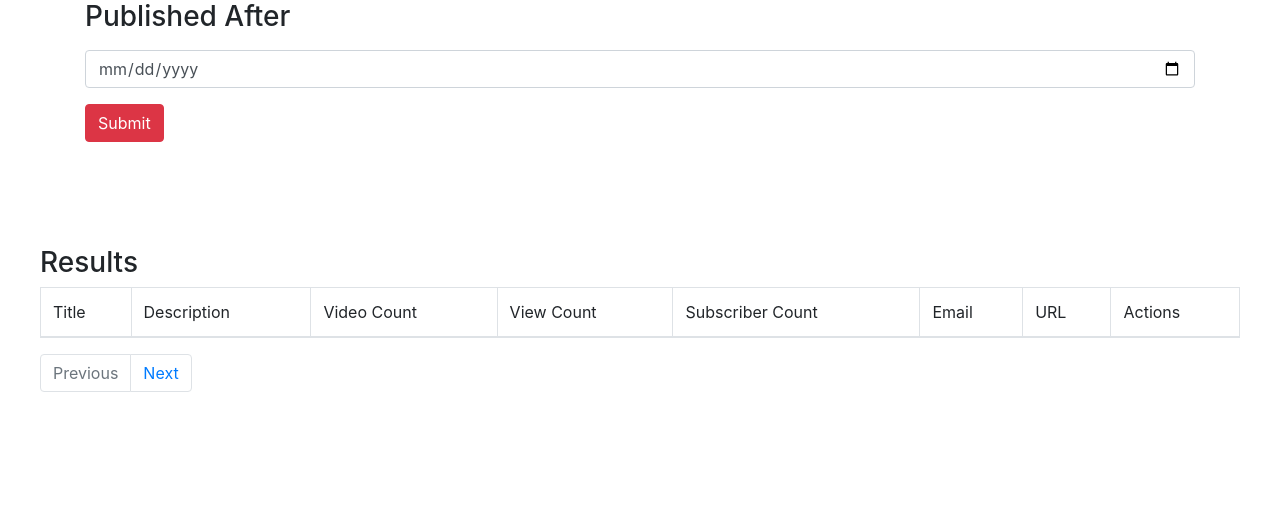
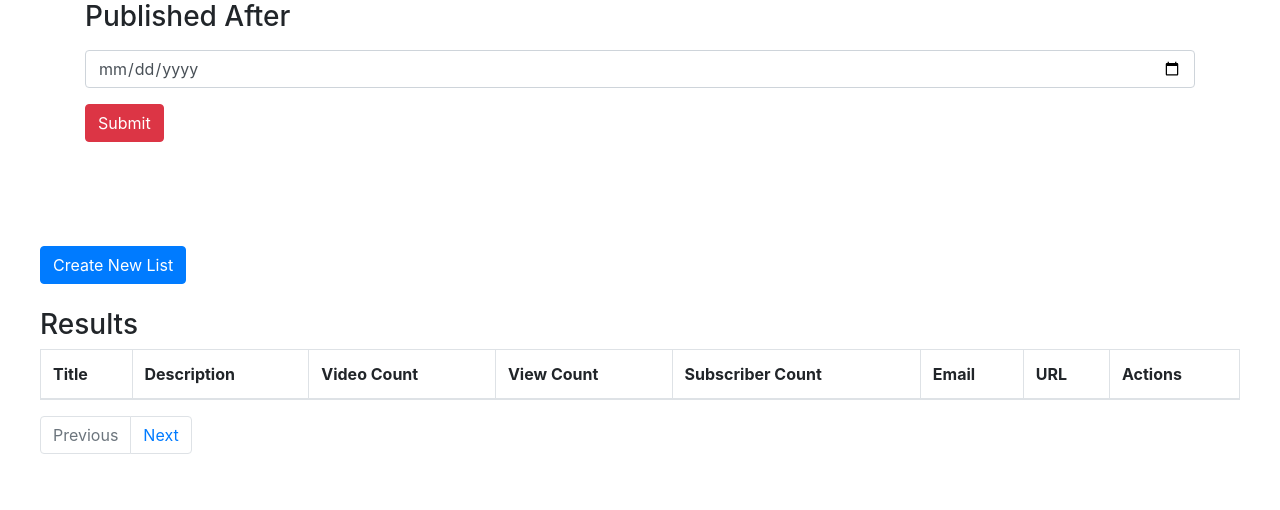
Before and after one commit to anjiewang/youtube-influencer-search, a Flask app: page / in a window 1280 px wide. Shown: the part 598-1108 px from the top of the page. Before the commit the page ends 990 px from the top, so only its background shows below. Run offline with Flask 2, Linux system fonts and the light colour scheme; lists and menus that the app fills with data are empty; some libraries are stand-ins or nearby versions.

Commit message:
added signup form and created db

```diff
--- a/server.py
+++ b/server.py
@@ -1,12 +1,17 @@
-from flask import Flask, render_template, request, jsonify
+from flask import Flask, render_template, request, jsonify, redirect
 import requests
 import json
 from youtube import YoutubeVideoData
 from datetime import date
 import sys
+import crud
+from model import connect_to_db
+from werkzeug.security import generate_password_hash
 
 
 app = Flask(__name__)
+
+# app.config['SECRET_KEY'] = 'secret-key-goes-here'
 
 API_KEY = "AIzaSyB7gBd3yJ6to16PESYfMIcgbf4eP2l60OI"
 
@@ -56,6 +61,43 @@ def youtube_video_search():
 
     return jsonify({"channels":channel_data})
 
+@app.route('/api/add_list', methods=["POST"])
+def create_new_list():
+
+    list_title = request.form.get("list_title")
+    user_id = request.form.get("user_id") #TODO: change this to email!
+
+    new_list = crud.create_list(user_id, list_title)
+
+    return new_list
+
+@app.route('/login')
+def login():
+    return render_template('login.html')
+
+@app.route('/show_signup')
+def show_signup():
+    return render_template('signup.html')
+
+@app.route('/signup', methods=['POST'])
+def signup():
+
+    email = request.form.get('email')
+    password = request.form.get('password')
+
+    user = crud.get_user_by_email(email)
+
+    if user:
+        return render_template('login.html')
+
+    crud.create_user(email, generate_password_hash(password, method='sha256'))
+
+    return render_template('profile.html')
+
+@app.route('/profile')
+def profile():
+    return render_template('profile.html')
 
 if __name__ == "__main__":
+    connect_to_db(app)
     app.run(debug=True, host='0.0.0.0')
--- a/static/channels.js
+++ b/static/channels.js
@@ -73,3 +73,40 @@ $('#next-page').on('click', (evt) => {
     }
 });
 });
+
+$('#save_list').on('click', (evt) => {
+  evt.preventDefault();
+
+  $.ajax({
+    url: '/api/search',
+    type: 'POST', //make this a POST request
+    data: {
+      keywords: $('#keywords').val(),
+      order: $('#order').val(),
+      max_results: $('#max-results').val(),
+      published_before: $('#published-before').val(),
+      published_after: $('#published-after').val(),
+      min_subscriber_count: $('#min-subscribers').val(),
+      max_subscriber_count: $('#max-subscribers').val()
+      //can include another parameter here for the results page
+    },
+    success: function(response) {
+      let trHTML = '';
+      $.each(response, function (i, item) {
+        for (channel of item) {
+          trHTML += `<tr><td> ${channel.title} </td>
+          <td> ${channel.description} </td>
+          <td> ${channel.video_count} </td>
+          <td> ${channel.view_count} </td>
+          <td> ${channel.subscriber_count} </td>
+          <td> ${(channel.email).join("\n")} </td>
+          <td> <a target='_blank' href=${channel.url}>Link</a></td>
+          <td> <button type="button" class="btn btn-primary btn-sm btn-success" id="button-add">Add</button><br>
+
+          </tr>`;
+        }
+      });
+      $('#results-table').append(trHTML);
+  }
+});
+});
--- a/static/styles.css
+++ b/static/styles.css
@@ -15,7 +15,3 @@
     margin : 20px;
     padding : 20px;
 }
-
-#description {
-    width: 15%;
-}
--- a/templates/main.html
+++ b/templates/main.html
@@ -1,3 +1,4 @@
+
 <!DOCTYPE html>
 <html lang="en">
 <head>
@@ -11,13 +12,15 @@
     src="http://code.jquery.com/jquery-3.5.1.js"
     integrity="sha256-QWo7LDvxbWT2tbbQ97B53yJnYU3WhH/C8ycbRAkjPDc="
     crossorigin="anonymous"></script>
-    <scrip src="https://stackpath.bootstrapcdn.com/bootstrap/4.5.2/js/bootstrap.min.js" crossorigin></script>
+    <script src="https://cdnjs.cloudflare.com/ajax/libs/popper.js/1.12.9/umd/popper.min.js" crossorigin></script>
+    <script src="https://stackpath.bootstrapcdn.com/bootstrap/4.5.2/js/bootstrap.min.js" crossorigin></script>
     <link rel="stylesheet" href="https://stackpath.bootstrapcdn.com/bootstrap/4.5.2/css/bootstrap.min.css"/>
     <link rel="stylesheet" href="/static/styles.css"/>
     <link rel="stylesheet" href="https://cdnjs.cloudflare.com/ajax/libs/font-awesome/4.7.0/css/font-awesome.min.css">
 
 </head>
 <body>
+    {% block content %}
 <div class="container">
     <br>
     <h1>Youtube Influencer Search</h1>
@@ -62,20 +65,48 @@
 <br>
 <br>
 <div id="results-table-div">
+    <button type="button" class="btn btn-primary" data-toggle="modal" data-target="#exampleModal" data-whatever="@mdo">Create New List</button>
 
+
+    <div class="modal fade" id="exampleModal" tabindex="-1" role="dialog" aria-labelledby="exampleModalLabel" aria-hidden="true">
+      <div class="modal-dialog" role="document">
+        <div class="modal-content">
+          <div class="modal-header">
+            <h5 class="modal-title" id="new-list-title">Create a New List</h5>
+            <button type="button" class="close" data-dismiss="modal" aria-label="Close">
+              <span aria-hidden="true">&times;</span>
+            </button>
+          </div>
+          <div class="modal-body">
+            <form>
+              <div class="form-group">
+                <label for="recipient-name" class="col-form-label" id="list_title">Title</label>
+                <input type="text" class="form-control" id="recipient-name">
+              </div>
+            </form>
+          </div>
+          <div class="modal-footer">
+            <button type="button" class="btn btn-secondary" data-dismiss="modal">Close</button>
+            <button type="button" class="btn btn-primary" id="save_list">Save List</button>
+          </div>
+        </div>
+      </div>
+    </div>
+    <br>
+    <br>
 <h3>Results</h3>
 
     <table class="table table-bordered table-striped" id="results-table">
     <thead>
         <tr>
-        <td id="title">Title</td>
-        <td id="description">Description</td>
-        <td id="videocount">Video Count</td>
-        <td id="viewcount">View Count</td>
-        <td id="subcount">Subscriber Count</td>
-        <td id="email">Email</td>
-        <td id="url">URL</td>
-        <td id="actions">Actions</td>
+        <th id="title">Title</td>
+        <th id="description">Description</td>
+        <th id="videocount">Video Count</td>
+        <th id="viewcount">View Count</td>
+        <th id="subcount">Subscriber Count</td>
+        <th id="email">Email</td>
+        <th id="url">URL</td>
+        <th id="actions">Actions</td>
     </tr>
     </thead>
     <tbody>
@@ -101,7 +132,8 @@
         </div>
     </div>
 </div>
+{% endblock %}
+<script src="/static/channels.js"></script>
 
-<script src="/static/channels.js"></script>
 </body>
 </html>
```
